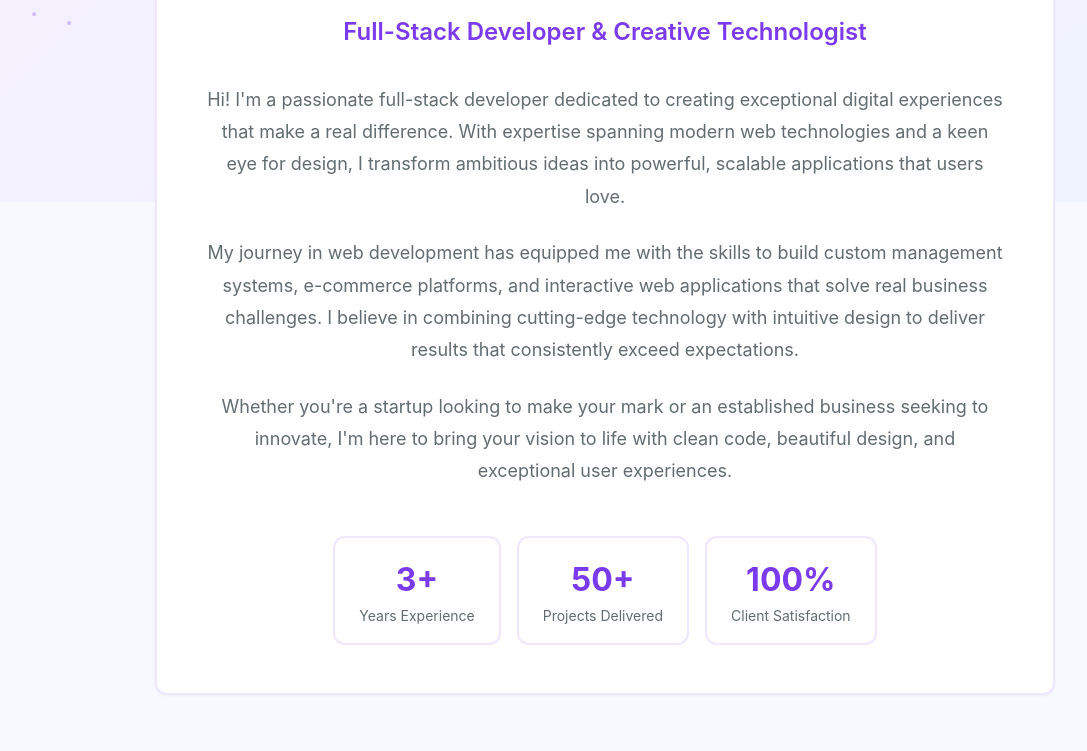
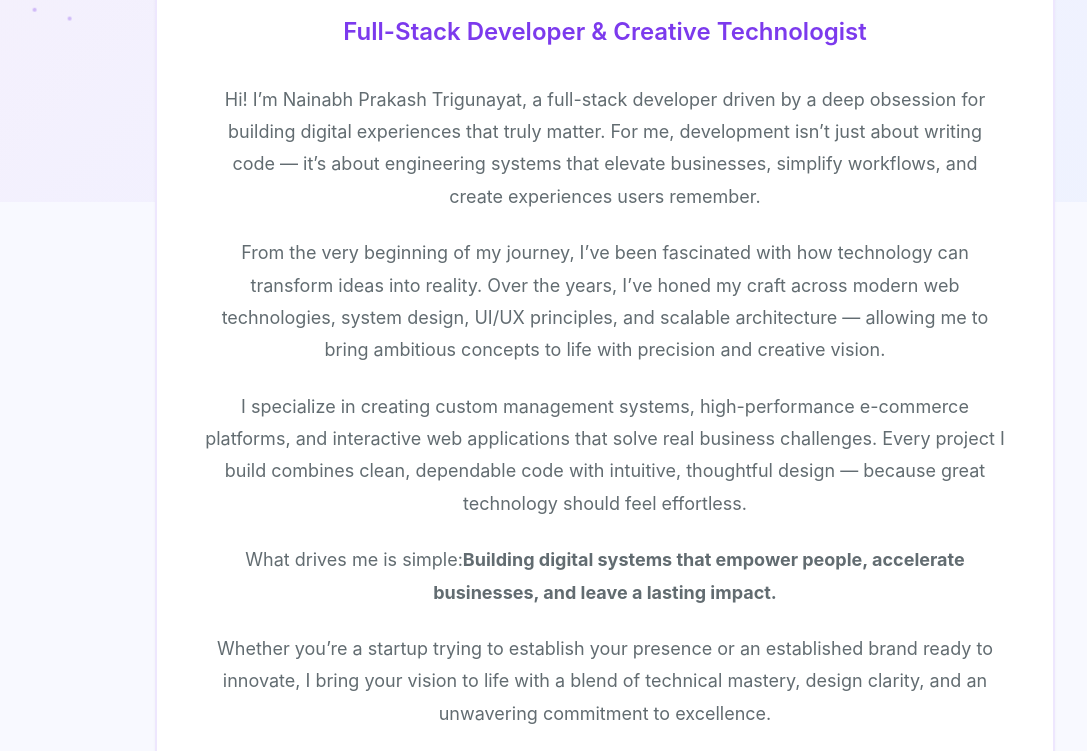
Before and after one commit to N-P-Trigunayat/nptrigunayat.com, a website: page public/about.html in a window 1280 px wide. Shown: the part 598-1349 px from the top of the page, without its empty margins (35-1122 px from the left). Drawn offline with Linux system fonts and the light colour scheme.

Commit message:
About page changes

```diff
--- a/public/about.html
+++ b/public/about.html
@@ -77,18 +77,22 @@
                     Full-Stack Developer & Creative Technologist
                 </p>
                 <p style="font-size: var(--font-size-lg); color: var(--color-text-secondary); margin-bottom: var(--space-24); line-height: 1.8;">
-                    Hi! I'm a passionate full-stack developer dedicated to creating exceptional digital experiences that make a real difference.
-                    With expertise spanning modern web technologies and a keen eye for design, I transform ambitious ideas into
-                    powerful, scalable applications that users love.
+                    Hi! I’m Nainabh Prakash Trigunayat, a full-stack developer driven by a deep obsession for building digital experiences that truly matter. For me, development isn’t just about writing code — it’s about engineering systems that elevate businesses, simplify workflows, and create experiences users remember.
                 </p>
                 <p style="font-size: var(--font-size-lg); color: var(--color-text-secondary); margin-bottom: var(--space-24); line-height: 1.8;">
-                    My journey in web development has equipped me with the skills to build custom management systems, e-commerce platforms,
-                    and interactive web applications that solve real business challenges. I believe in combining cutting-edge technology
-                    with intuitive design to deliver results that consistently exceed expectations.
+                    From the very beginning of my journey, I’ve been fascinated with how technology can transform ideas into reality. Over the years, I’ve honed my craft across modern web technologies, system design, UI/UX principles, and scalable architecture — allowing me to bring ambitious concepts to life with precision and creative vision.
+                </p>
+                <p style="font-size: var(--font-size-lg); color: var(--color-text-secondary); margin-bottom: var(--space-24); line-height: 1.8;">
+                    I specialize in creating custom management systems, high-performance e-commerce platforms, and interactive web applications that solve real business challenges. Every project I build combines clean, dependable code with intuitive, thoughtful design — because great technology should feel effortless.
+                </p>
+                <p style="font-size: var(--font-size-lg); color: var(--color-text-secondary); margin-bottom: var(--space-24); line-height: 1.8;">
+                    What drives me is simple:<b>Building digital systems that empower people, accelerate businesses, and leave a lasting impact.</b>
+                </p>
+                <p style="font-size: var(--font-size-lg); color: var(--color-text-secondary); margin-bottom: var(--space-24); line-height: 1.8;">
+                    Whether you’re a startup trying to establish your presence or an established brand ready to innovate, I bring your vision to life with a blend of technical mastery, design clarity, and an unwavering commitment to excellence.
                 </p>
                 <p style="font-size: var(--font-size-lg); color: var(--color-text-secondary); line-height: 1.8;">
-                    Whether you're a startup looking to make your mark or an established business seeking to innovate,
-                    I'm here to bring your vision to life with clean code, beautiful design, and exceptional user experiences.
+                    With every project, my goal always is to <b>Build with purpose. Design with intention. Deliver with perfection.</b>
                 </p>
 
                 <div style="display: flex; gap: var(--space-16); justify-content: center; margin-top: var(--space-48); flex-wrap: wrap;">
```
